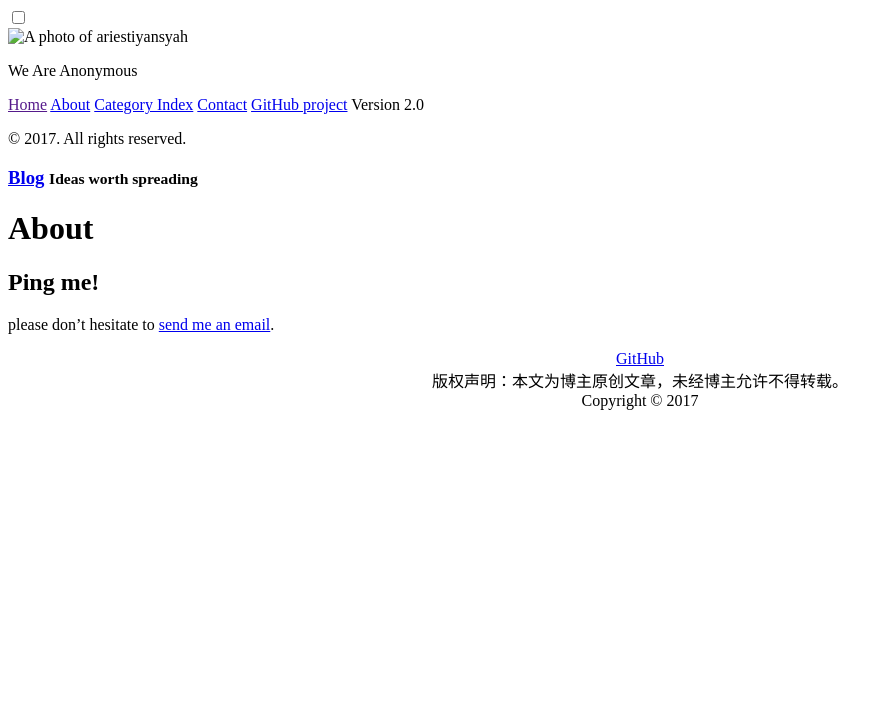
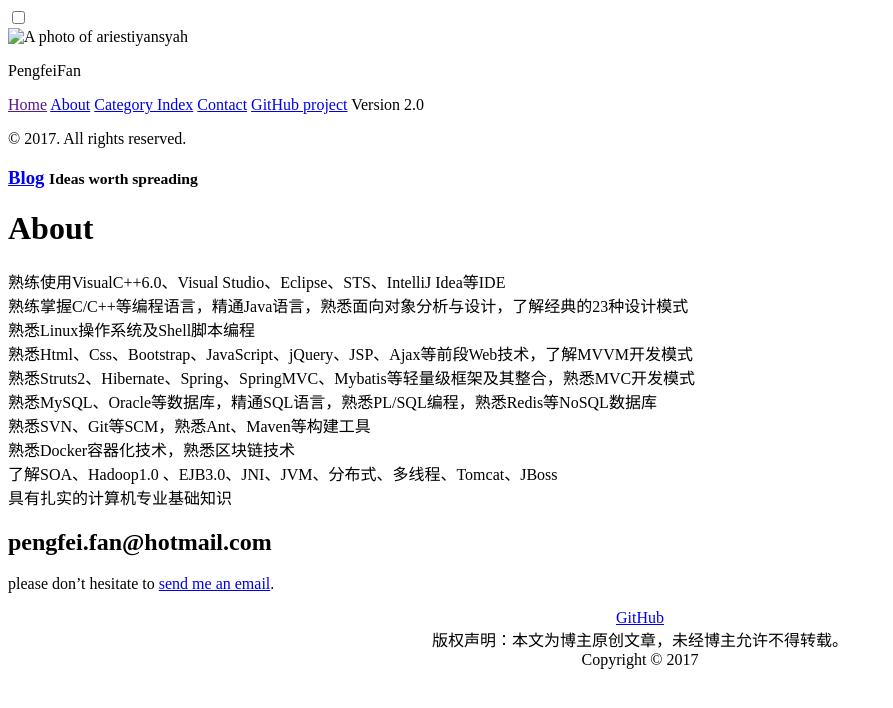
Before and after one commit to pengfeifan/pengfeifan.github.io, a Jekyll site: the page built from about/index.md, in a window 1280 px wide. Shown: the top 708 px of the page, without its empty margins (0-893 px from the left). Built offline with Jekyll 4.4.1, drawn with Linux system fonts in a browser that asks for light colours.

```diff
--- a/_config.yml
+++ b/_config.yml
@@ -13,7 +13,7 @@ permalink:           pretty
 # Setup
 title:               Blog
 tagline:             'Ideas worth spreading'
-description:         'We Are Anonymous'
+description:         'PengfeiFan'
 url:                 https://github.com/pengfeifan
 baseurl:             /
 paginate:            7
@@ -29,8 +29,8 @@ version:             2.0
 
 # Social Media
 github:				https://github.com/pengfeifan
-#twitter:			http://twitter.com/pengfeifan
-#disqus:             testnaringu
+twitter:			http://twitter.com/pengfeifan
+disqus:             blog-github-io
 
 # Theme Author
 theme:
--- a/_includes/head.html
+++ b/_includes/head.html
@@ -21,7 +21,7 @@
   <link rel="stylesheet" href="http://fonts.googleapis.com/css?family=PT+Serif:400,400italic,700%7CPT+Sans:400">
 
   <!-- Icons -->
-  <link rel="shortcut icon" href=".{{ site.baseurl }}public/favicon.ico">
+  <link rel="shortcut icon" href="{{ site.baseurl }}public/favicon.ico">
 
   <!-- RSS -->
   <link rel="alternate" type="application/rss+xml" title="RSS" href="{{ site.baseurl }}atom.xml">
--- a/_includes/sidebar.html
+++ b/_includes/sidebar.html
@@ -26,7 +26,7 @@
       {% endif %}
     {% endfor %}
 
-    <a class="sidebar-nav-item" href="http://github.com">GitHub project</a>
+    <a class="sidebar-nav-item" href="http://github.com/pengfeifan">GitHub project</a>
     <span class="sidebar-nav-item">Version {{ site.version }}</span>
   </nav>
 
--- a/about/index.md
+++ b/about/index.md
@@ -4,6 +4,17 @@ author: williamfan
 layout: page
 ---
 
+ 	熟练使用VisualC++6.0、Visual Studio、Eclipse、STS、IntelliJ Idea等IDE<br/>
+ 	熟练掌握C/C++等编程语言，精通Java语言，熟悉面向对象分析与设计，了解经典的23种设计模式<br/>
+ 	熟悉Linux操作系统及Shell脚本编程<br/>
+ 	熟悉Html、Css、Bootstrap、JavaScript、jQuery、JSP、Ajax等前段Web技术，了解MVVM开发模式<br/>
+ 	熟悉Struts2、Hibernate、Spring、SpringMVC、Mybatis等轻量级框架及其整合，熟悉MVC开发模式<br/>
+ 	熟悉MySQL、Oracle等数据库，精通SQL语言，熟悉PL/SQL编程，熟悉Redis等NoSQL数据库<br/>
+ 	熟悉SVN、Git等SCM，熟悉Ant、Maven等构建工具<br/>
+ 	熟悉Docker容器化技术，熟悉区块链技术<br/>
+ 	了解SOA、Hadoop1.0 、EJB3.0、JNI、JVM、分布式、多线程、Tomcat、JBoss<br/>
+ 	具有扎实的计算机专业基础知识<br/>
 
-## Ping me!
+
+## pengfei.fan@hotmail.com
 please don't hesitate to  [send me an email](mailto:pengfei.fan@hotmail.com).
--- a/public/css/blog.css
+++ b/public/css/blog.css
@@ -1,6 +1,5 @@
 /*
- * Naringu is jekyll dark theme designed, built, and released under MIT license by @ariestiyansyah. It's based on poole, learn more at
- * https://github.com/ariestiyansyah/naringu.
+ * jekyll dark theme
  */
 
 
```
Also changed, not shown: contact/index.html (+10 -9 lines).
